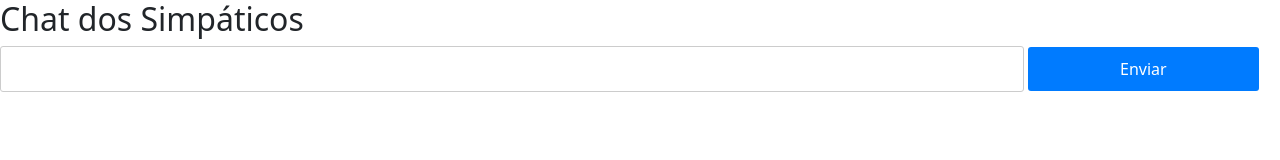
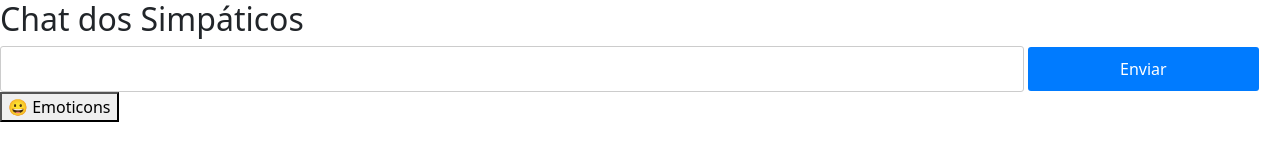
Before and after one commit to CaioVieiraFlor/chat-simpaticos, a website: page index.html in a window 1280 px wide. Drawn offline with nearby package versions, Linux system fonts and the light colour scheme; no server answers.

Commit message:
feat: adicionar emoticons ao projeto

```diff
--- /dev/null
+++ b/assets/emoji.js
@@ -0,0 +1,19 @@
+const emoticonButton = document.getElementById('button-emoticon');
+const emoticonModal = document.getElementById('modal-emoticon');
+const emoticonList = document.getElementById('list-emoticon');
+const messageInput = document.getElementById('input-message');
+
+emoticonButton.addEventListener('click', () => {
+    if (emoticonModal.style.display === 'none') {
+        emoticonModal.style.display = 'block';
+    } else {
+        emoticonModal.style.display = 'none';
+    }
+});
+
+function insertEmoticon(emoticon) {
+    console.log(messageInput)
+    messageInput.value += emoticon;
+
+    emoticonModal.style.display = 'none';
+}
--- a/index.html
+++ b/index.html
@@ -43,6 +43,45 @@
         </div>
     </div>
 
+    <button id="button-emoticon">😀 Emoticons</button>
+    <div id="modal-emoticon" style="display: none;">
+        <ul id="list-emoticon">
+            <li><span class="emoticon" onclick="insertEmoticon('😀')">😀</span></li>
+            <li><span class="emoticon" onclick="insertEmoticon('😂')">😂</span></li>
+            <li><span class="emoticon" onclick="insertEmoticon('🥴')">🥴</span></li>
+            <li><span class="emoticon" onclick="insertEmoticon('😨')">😨</span></li>
+            <li><span class="emoticon" onclick="insertEmoticon('😭')">😭</span></li>
+            <li><span class="emoticon" onclick="insertEmoticon('😱')">😱</span></li>
+            <li><span class="emoticon" onclick="insertEmoticon('❤️')">❤️</span></li>
+            <li><span class="emoticon" onclick="insertEmoticon('👋')">👋</span></li>
+            <li><span class="emoticon" onclick="insertEmoticon('👌')">👌</span></li>
+            <li><span class="emoticon" onclick="insertEmoticon('👋')">👋</span></li>
+            <li><span class="emoticon" onclick="insertEmoticon('🤏')">🤏</span></li>
+            <li><span class="emoticon" onclick="insertEmoticon('✌️')">✌️</span></li>
+            <li><span class="emoticon" onclick="insertEmoticon('🤞')">🤞</span></li>
+            <li><span class="emoticon" onclick="insertEmoticon('🤟')">🤟</span></li>
+            <li><span class="emoticon" onclick="insertEmoticon('🤘')">🤘</span></li>
+            <li><span class="emoticon" onclick="insertEmoticon('🤙')">🤙</span></li>
+            <li><span class="emoticon" onclick="insertEmoticon('👈')">👈</span></li>
+            <li><span class="emoticon" onclick="insertEmoticon('👉')">👉</span></li>
+            <li><span class="emoticon" onclick="insertEmoticon('👆')">👆</span></li>
+            <li><span class="emoticon" onclick="insertEmoticon('🖕')">🖕</span></li>
+            <li><span class="emoticon" onclick="insertEmoticon('👇')">👇</span></li>
+            <li><span class="emoticon" onclick="insertEmoticon('☝️')">☝️</span></li>
+            <li><span class="emoticon" onclick="insertEmoticon('👍')">👍</span></li>
+            <li><span class="emoticon" onclick="insertEmoticon('👎')">👎</span></li>
+            <li><span class="emoticon" onclick="insertEmoticon('✊')">✊</span></li>
+            <li><span class="emoticon" onclick="insertEmoticon('👊')">👊</span></li>
+            <li><span class="emoticon" onclick="insertEmoticon('🤛')">🤛</span></li>
+            <li><span class="emoticon" onclick="insertEmoticon('🤜')">🤜</span></li>
+            <li><span class="emoticon" onclick="insertEmoticon('👐')">👐</span></li>
+            <li><span class="emoticon" onclick="insertEmoticon('🤲')">🤲</span></li>
+            <li><span class="emoticon" onclick="insertEmoticon('🤝')">🤝</span></li>
+            <!-- Adicione mais emoticons conforme necessário -->
+        </ul>
+    </div>
+
+    <script type="text/javascript" src="/assets/emoji.js"></script>
     <script src="/socket.io/socket.io.js"></script>
     <script>
         const inputMessage = document.getElementById('input-message')
@@ -50,13 +89,13 @@
 
         const socket = io()
 
-            socket.on('conectado', () => {
+        socket.on('conectado', (socketId) => {
             socket.emit('joinChat', room)
         })
 
         const sendMessage = () => {
             const message = inputMessage.value
-                socket.emit('chatMessage', {message, room})
+            socket.emit('chatMessage', { message, room })
             inputMessage.value = ''
         }
 
@@ -73,7 +112,6 @@
         })
 
         socket.on('message', (message) => {
-                console.log('testando')
             const divMessages = document.getElementById('div-messages')
             const paragraph = document.createElement('p')
             paragraph.textContent = message
```
Also changed, not shown: server.js (+8 -2 lines). Lines whose indentation alone changed are shown as unchanged.
